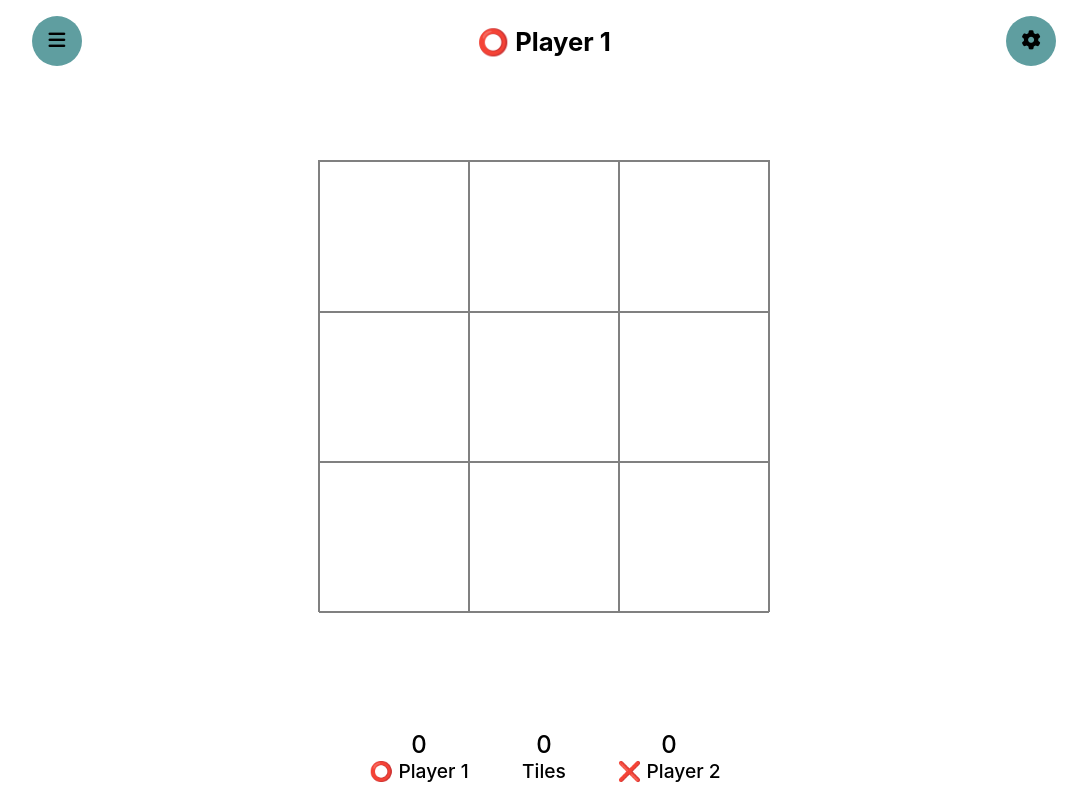
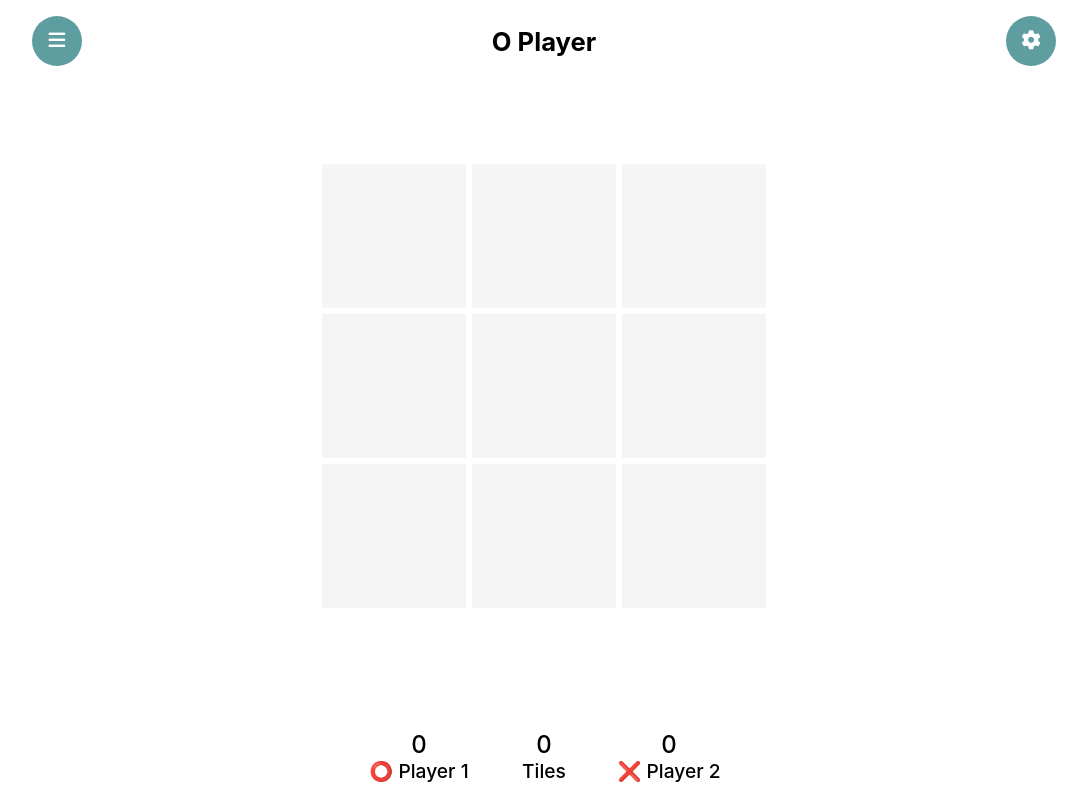
Before and after one commit to pragya-celestial-systems/Tic-Tac-Toe, a React (Create React App) app: page / in a window 1280 px wide. Shown: the whole page, without its empty margins (96-1183 px from the left). Built offline with nearby package versions, Linux system fonts and the light colour scheme.

Commit message:
Feature : create UI, handle add symbol, display result

```diff
--- a/src/App.css
+++ b/src/App.css
@@ -1,38 +1,3 @@
-.App {
-  text-align: center;
+* {
+  box-sizing: border-box;
 }
-
-.App-logo {
-  height: 40vmin;
-  pointer-events: none;
-}
-
-@media (prefers-reduced-motion: no-preference) {
-  .App-logo {
-    animation: App-logo-spin infinite 20s linear;
-  }
-}
-
-.App-header {
-  background-color: #282c34;
-  min-height: 100vh;
-  display: flex;
-  flex-direction: column;
-  align-items: center;
-  justify-content: center;
-  font-size: calc(10px + 2vmin);
-  color: white;
-}
-
-.App-link {
-  color: #61dafb;
-}
-
-@keyframes App-logo-spin {
-  from {
-    transform: rotate(0deg);
-  }
-  to {
-    transform: rotate(360deg);
-  }
-}
--- a/src/App.js
+++ b/src/App.js
@@ -1,16 +1,19 @@
 import "./App.css";
-import Navbar from "./components/Navbar";
+import Navbar from "./components/Header";
 import Board from "./components/Board";
 import Footer from "./components/Footer";
-import { TilesContextProvider } from "./context/TilesContext";
+import { TilesContextProvider } from "./customHooks/TilesContext";
+import { PlayerContextProvider } from "./customHooks/PlayerContext";
 
 function App() {
   return (
-    <TilesContextProvider>
-      <Navbar />
-      <Board />
-      <Footer />
-    </TilesContextProvider>
+    <PlayerContextProvider>
+      <TilesContextProvider>
+        <Navbar />
+        <Board />
+        <Footer />
+      </TilesContextProvider>
+    </PlayerContextProvider>
   );
 }
 
--- a/src/components/Board.jsx
+++ b/src/components/Board.jsx
@@ -1,25 +1,74 @@
-import React from "react";
+import React, { useEffect, useState } from "react";
 import Column from "./Column";
 import "./css/board.css";
+import { usePlayerContext } from "../customHooks/PlayerContext";
 
 function Board() {
+  const [tiles, setTiles] = useState([null, null, null, null, null, null, null, null, null]);
+  const [isXturn, setIsXturn] = useState(true);
+  const { setCurrentPlayer, setWinner, winner } = usePlayerContext();
+
+  useEffect(() => {
+    const winner = checkWinner();
+    if (winner) {
+      setWinner(winner);
+    }
+  }, [tiles, setWinner]);
+
+  function handleAddSymbol(index) {
+    if (tiles[index] !== null || winner) return;
+
+    const updatedTiles = [...tiles];
+    updatedTiles[index] = isXturn ? "X" : "O";
+    setCurrentPlayer(() => (isXturn ? "O Player" : "X Player"));
+    setTiles(updatedTiles);
+    setIsXturn((prevState) => !prevState);
+  }
+
+  function checkWinner() {
+    const winnerConditions = [
+      [0, 1, 2],
+      [3, 4, 5],
+      [6, 7, 8],
+      [0, 3, 6],
+      [1, 4, 7],
+      [2, 5, 8],
+      [0, 4, 8],
+      [2, 4, 6],
+    ];
+
+    let winner = null;
+    winnerConditions.forEach((condition) => {
+      const [col1, col2, col3] = condition;
+      if (
+        tiles[col1] &&
+        tiles[col1] === tiles[col2] &&
+        tiles[col2] === tiles[col3]
+      ) {
+        winner = tiles[col1];
+      }
+    });
+
+    return winner;
+  }
+
   return (
     <div id="container">
       <main id="board">
         <div className="row">
-          <Column columnIndex="0-0" />
-          <Column columnIndex="0-1" />
-          <Column columnIndex="0-2" />
+          <Column symbol={tiles[0]} onClick={() => handleAddSymbol(0)} />
+          <Column symbol={tiles[1]} onClick={() => handleAddSymbol(1)} />
+          <Column symbol={tiles[2]} onClick={() => handleAddSymbol(2)} />
         </div>
         <div className="row">
-          <Column columnIndex="1-0" />
-          <Column columnIndex="1-1" />
-          <Column columnIndex="1-2" />
+          <Column symbol={tiles[3]} onClick={() => handleAddSymbol(3)} />
+          <Column symbol={tiles[4]} onClick={() => handleAddSymbol(4)} />
+          <Column symbol={tiles[5]} onClick={() => handleAddSymbol(5)} />
         </div>
         <div className="row">
-          <Column columnIndex="2-0" />
-          <Column columnIndex="2-1" />
-          <Column columnIndex="2-2" />
+          <Column symbol={tiles[6]} onClick={() => handleAddSymbol(6)} />
+          <Column symbol={tiles[7]} onClick={() => handleAddSymbol(7)} />
+          <Column symbol={tiles[8]} onClick={() => handleAddSymbol(8)} />
         </div>
       </main>
     </div>
--- a/src/components/Column.jsx
+++ b/src/components/Column.jsx
@@ -1,72 +1,11 @@
-import React, { useState } from "react";
+import React from "react";
 import "./css/column.css";
-import { useTilesContext } from "../context/TilesContext";
 
-function Column({ columnIndex }) {
-  const { tiles, setTiles } = useTilesContext();
-
-  function handleAddSymbol(e) {
-    const player1 = "⭕️ Player 1";
-    const player2 = "❌ Player 2";
-    const tilesElement = document.querySelector("#filledTilesCount");
-
-    if (tiles >= 9) {
-      displayResult();
-      return;
-    }
-
-    // get the clicked column
-    const column = getColumn(e);
-
-    // find the current player
-    const { currentPlayer, currentPlayerSymbol } = getCurrentPlayer();
-
-    if (column.getAttribute("class").includes("filled")) {
-      alert("The column is already filled");
-      return;
-    }
-
-    setTiles((prevTiles) => prevTiles + 1);
-    plotSymbol(column, currentPlayerSymbol);
-
-    // change the currentPlayer
-    currentPlayer.textContent =
-      currentPlayer.textContent == player1 ? player2 : player1;
-
-    // add className="filled" so that user can't change the already filled symbol
-    column.className = "column filled";
-  }
-
-  function plotSymbol(column, symbol) {
-    column.textContent = symbol;
-  }
-
-  function getColumn(e) {
-    const { columnIndex } = e.target.closest(".column").dataset;
-    const column = document.querySelector(
-      `.column[data-column-index="${columnIndex}"]`
-    );
-
-    return column;
-  }
-
-  function getCurrentPlayer() {
-    const currentPlayer = document.querySelector("#currentPlayer");
-    const currentPlayerSymbol = currentPlayer.textContent.slice(0, 1);
-
-    return { currentPlayer, currentPlayerSymbol };
-  }
-
-  function displayResult() {
-    // Todo : display the result
-  }
-
+function Column({ symbol, onClick }) {
   return (
-    <div
-      className="column"
-      data-column-index={columnIndex}
-      onClick={handleAddSymbol}
-    ></div>
+    <div className="column" onClick={() => onClick()}>
+      {symbol}
+    </div>
   );
 }
 
--- a/src/components/Footer.jsx
+++ b/src/components/Footer.jsx
@@ -1,6 +1,6 @@
 import React from "react";
 import "./css/footer.css";
-import { useTilesContext } from "../context/TilesContext";
+import { useTilesContext } from "../customHooks/TilesContext";
 
 function Footer() {
   const { tiles } = useTilesContext();
--- a/src/components/Navbar.jsx
+++ b/src/components/Header.jsx
@@ -1,13 +1,18 @@
 import React from "react";
-import "./css/navbar.css";
+import "./css/header.css";
+import { usePlayerContext } from "../customHooks/PlayerContext";
 
 function Navbar() {
+  const { winner, currentPlayer } = usePlayerContext();
+
   return (
     <div id="nav">
       <button className="btn">
         <i className="fa-solid fa-bars"></i>
       </button>
-      <div id="currentPlayer">⭕️ Player 1</div>
+      <div id="currentPlayer">
+        {winner ? `${winner} won the game! 🎉` : currentPlayer}
+      </div>
       <button className="btn">
         <i className="fa-solid fa-gear"></i>
       </button>
--- a/src/components/css/board.css
+++ b/src/components/css/board.css
@@ -1,3 +1,7 @@
+* {
+  box-sizing: border-box;
+}
+
 #container {
   height: 80vh;
   width: 100vw;
@@ -5,12 +9,12 @@
   align-items: center;
   display: flex;
   justify-content: center;
+  user-select: none;
 }
 
 #board {
   height: 450px;
   width: 450px;
-  border: 1px solid grey;
 }
 
 .row {
--- a/src/components/css/column.css
+++ b/src/components/css/column.css
@@ -1,7 +1,12 @@
+* {
+  box-sizing: border-box;
+}
+
 .column {
   height: 150px;
   width: 150px;
-  border: 1px solid grey;
+  background: whitesmoke;
+  border: 3px solid white;
   cursor: pointer;
   display: flex;
   align-items: center;
--- a/src/components/css/footer.css
+++ b/src/components/css/footer.css
@@ -1,9 +1,14 @@
+* {
+  box-sizing: border-box;
+}
+
 #footer {
   width: 500px;
   display: flex;
   margin: auto;
   align-items: center;
   justify-content: center;
+  user-select: none;
 }
 
 .box {
--- a/src/components/css/navbar.css
+++ b/src/components/css/header.css
@@ -1,3 +1,7 @@
+* {
+  box-sizing: border-box;
+}
+
 #nav {
   display: flex;
   align-items: center;
@@ -5,10 +9,12 @@
   width: 80%;
   margin: auto;
   padding-top: 1rem;
+  user-select: none;
 }
 
 .btn {
   background-color: cadetblue;
+  color: white;
   border-radius: 50%;
   cursor: pointer;
   padding: 0.7rem;
--- /dev/null
+++ b/src/customHooks/PlayerContext.jsx
@@ -0,0 +1,20 @@
+import React, { createContext, useContext, useState } from "react";
+
+const playerContext = createContext();
+
+export function PlayerContextProvider({ children }) {
+  const [winner, setWinner] = useState(null);
+  const [currentPlayer, setCurrentPlayer] = useState("O Player");
+
+  return (
+    <playerContext.Provider
+      value={{ winner, setWinner, currentPlayer, setCurrentPlayer }}
+    >
+      {children}
+    </playerContext.Provider>
+  );
+}
+
+export function usePlayerContext() {
+  return useContext(playerContext);
+}
```
Also changed, not shown: src/customHooks/TilesContext.jsx (renamed from src/context/TilesContext.jsx).
